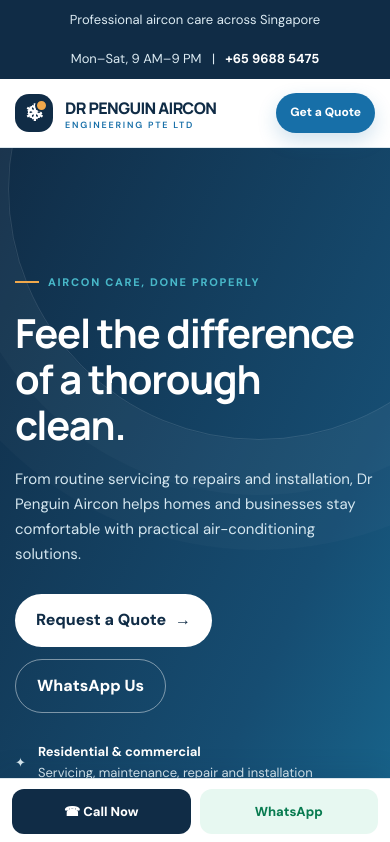
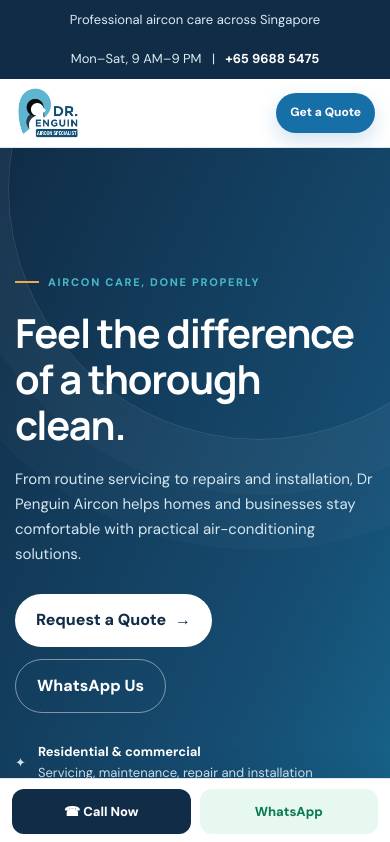
Before and after one commit to site-revamp/dr-penguin-aircon, a plain HTML site: page index.html in a window 390 px wide. Shown: the top 842 px of the page. Drawn offline with Linux system fonts and the light colour scheme; grey boxes are pictures that could not be loaded.

Commit message:
Replace brand text with logo image
Updated brand logo in header and footer with image.

```diff
--- a/index.html
+++ b/index.html
@@ -211,6 +211,25 @@
       .mobile-call{background:var(--navy);color:#fff}
       .mobile-wa{background:#e7f8f1;color:#087b50}
     }
+    .brand-logo {
+      display: block;
+      width: auto;
+      height: 64px;
+      object-fit: contain;
+    }
+
+    .brand-logo--footer {
+      height: 78px;
+      padding: 6px;
+      border-radius: 8px;
+      background: #fff;
+    }
+
+    @media (max-width: 640px) {
+      header .brand-logo {
+        height: 54px;
+      }
+    }
   </style>
 </head>
 <body>
@@ -224,8 +243,7 @@
   <header>
     <div class="container nav">
       <a class="brand" href="#home" aria-label="Dr Penguin Aircon home">
-        <span class="brand-mark">❄</span>
-        <span>DR PENGUIN AIRCON<small>ENGINEERING PTE LTD</small></span>
+        <img class="brand-logo" src="./logo-drpenguin.png" alt="Dr Penguin Aircon Specialist">
       </a>
       <nav class="nav-links" aria-label="Main navigation">
         <a href="#services">Services</a>
@@ -450,7 +468,10 @@
     <div class="container">
       <div class="footer-grid">
         <div>
-          <a class="brand" href="#home"><span class="brand-mark">❄</span><span>DR PENGUIN AIRCON<small>ENGINEERING PTE LTD</small></span></a>
+          <a class="brand" href="#home" aria-label="Dr Penguin Aircon home">
+          <img class="brand-logo brand-logo--footer" src="./logo-drpenguin.png"
+           alt="Dr Penguin Aircon Specialist" loading="lazy">
+          </a>❄</span><span>DR PENGUIN AIRCON<small>ENGINEERING PTE LTD</small></span></a>
           <p>Air-conditioning servicing, repair, maintenance and installation for residential and commercial customers in Singapore.</p>
         </div>
         <div><h3>Explore</h3><div class="footer-links"><a href="#services">Our services</a><a href="#pricing">Standard servicing prices</a><a href="#about">About Dr Penguin</a><a href="#contact">Request a quote</a></div></div>
```
